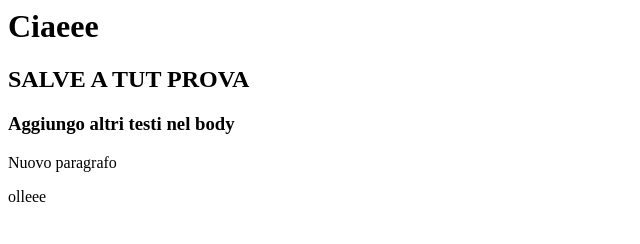
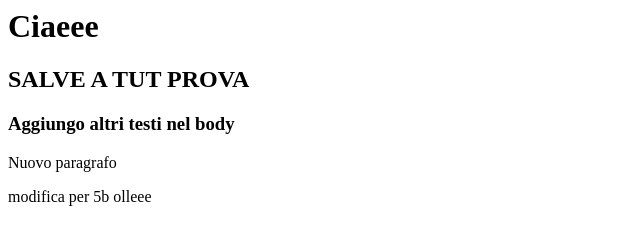
Before and after one commit to jakosaba98/git-test, a plain HTML site: page index.html in a window 1280 px wide. Shown: the whole page, without its empty margins (0-640 px from the left). Drawn offline with Linux system fonts and the light colour scheme.

Commit message:
modifica per 5b

```diff
--- a/index.html
+++ b/index.html
@@ -10,6 +10,7 @@
 
 		<h3>Aggiungo altri testi nel body</h3>
                 <p> Nuovo paragrafo</p>
+modifica per 5b
 
 olleee
 
```
